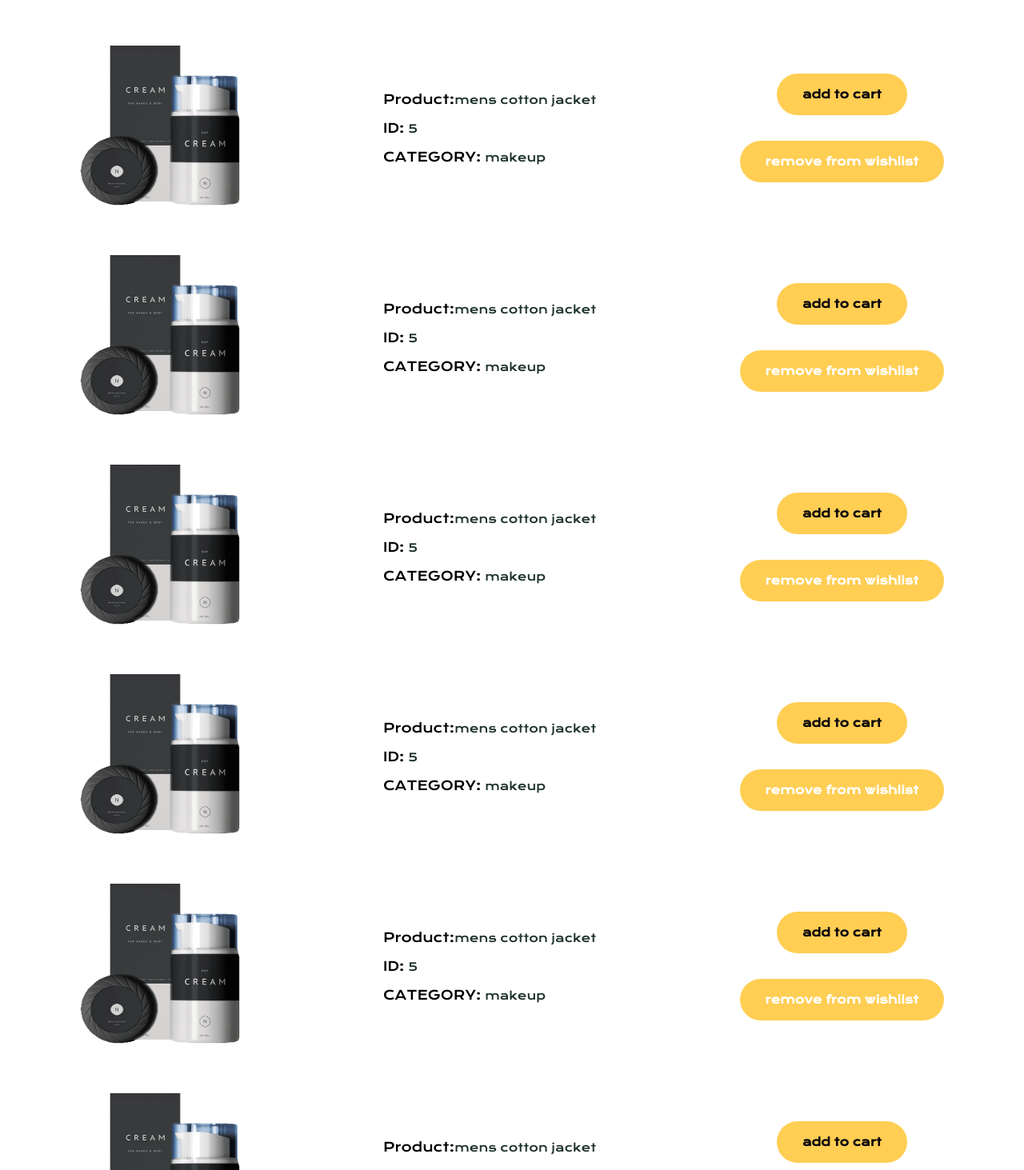
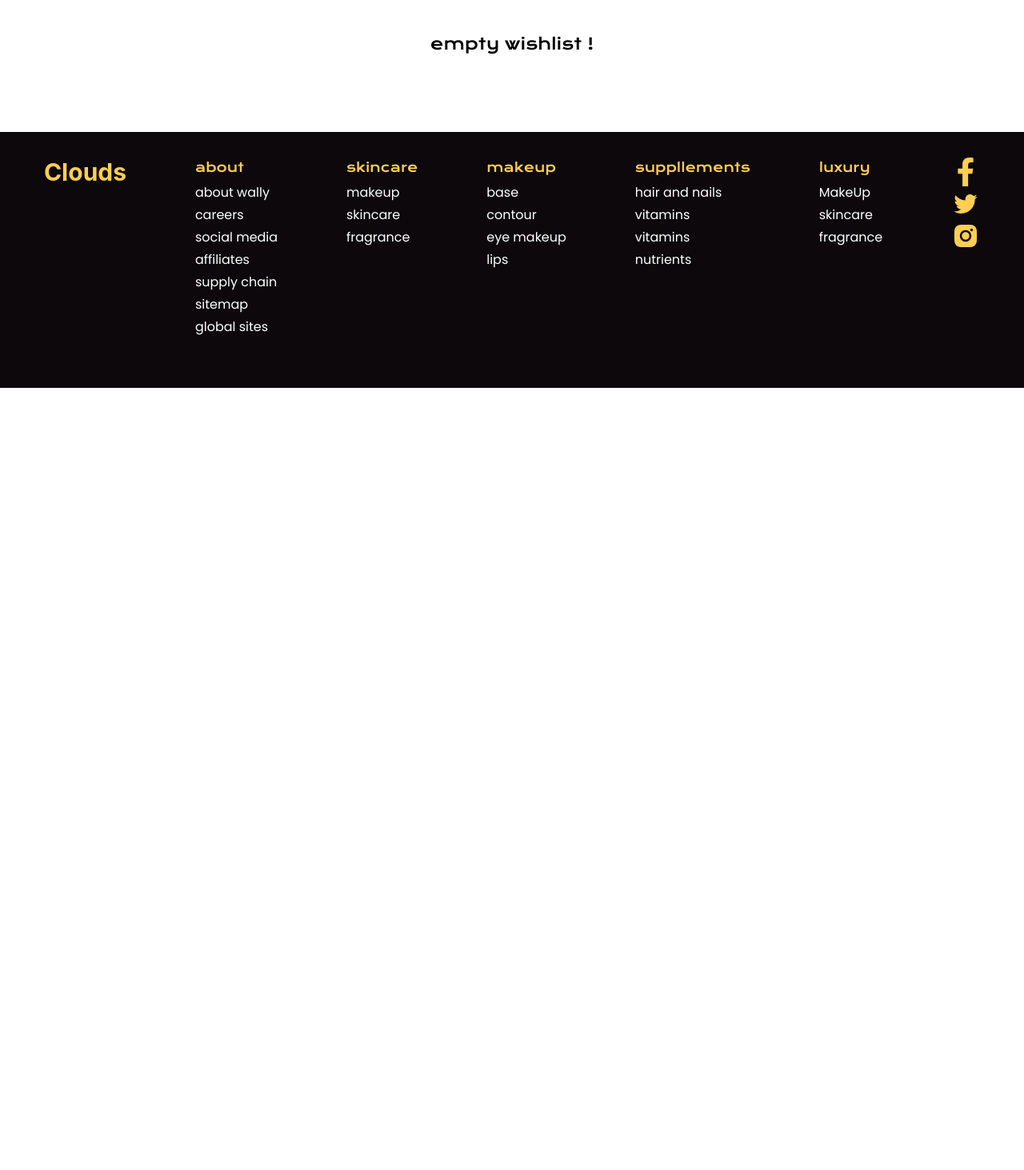
Before and after one commit to omarelkamah/Clouds-MakeUp-Next-Js-App, a Next.js app: page /wishlist in a window 1280 px wide. Shown: the part 127-1590 px from the top of the page at 80% size. After the commit the page ends 800 px from the top, so only its background shows below. Built offline with nearby package versions, Linux system fonts and the light colour scheme.

Commit message:
show products in wishlist page

```diff
--- a/components/product/WishListProduct.jsx
+++ b/components/product/WishListProduct.jsx
@@ -1,13 +1,18 @@
 import React from 'react'
 import Image from 'next/image'
 import Button from '../ui/Button'
+import { useDispatch } from 'react-redux'
+import { addToCart } from '../../store/slice/cartItems'
+import { removeFromWishList } from '../../store/slice/wishItems'
 
-const WishListProduct = () => {
+const WishListProduct = ({ product, name, image, price, category }) => {
+  const dispatch = useDispatch()
+
   return (
     <div className='flex flex-col sm:flex-row flex-wrap items-center justify-around gap-3 mb-6 hover:shadow-lg transition-all py-4'>
       <div className='relative'>
         <Image
-          src='/images/banner.png'
+          src={image}
           alt='product'
           layout=''
           width='200px'
@@ -17,21 +22,26 @@ const WishListProduct = () => {
       <div>
         <h3 className='font-krona mb-3'>
           Product:
-          <span className='text-sm text-backLightDark'>mens cotton jacket</span>
+          <span className='text-sm text-backLightDark'> {name}</span>
         </h3>
         <p className='font-krona mb-3'>
-          ID:<span className='text-sm text-backLightDark'> 5 </span>
+          price:<span className='text-sm text-backLightDark'> {price}</span>
         </p>
         <p className='font-krona'>
-          CATEGORY:<span className='text-sm text-backLightDark'> makeup</span>
+          CATEGORY:
+          <span className='text-sm text-backLightDark'> {category}</span>
         </p>
       </div>
       <div className='w-fit flex flex-col items-center gap-4 sm:gap-8'>
-        <Button title='add to cart' />
+        <Button
+          title='add to cart'
+          onClick={() => dispatch(addToCart(product))}
+        />
         <Button
           title='remove from wishlist'
           bgColor='bg-backDark'
           textColor='text-white'
+          onClick={() => dispatch(removeFromWishList(product))}
         />
       </div>
     </div>
--- a/pages/product/[id].jsx
+++ b/pages/product/[id].jsx
@@ -9,6 +9,7 @@ import Poster from '../../components/ui/Poster'
 import Counter from '../../components/ui/Counter'
 import { useDispatch, useSelector } from 'react-redux'
 import { addToCart, removeFromCart } from '../../store/slice/cartItems'
+import { addToWishList, removeFromWishList } from '../../store/slice/wishItems'
 
 export const getStaticPaths = async () => {
   const res = await fetch(
@@ -50,8 +51,6 @@ const Product = ({ product, id }) => {
   }
 
   getAmount()
-  // console.log(id)
-  // console.log(product.qty)
 
   return (
     <div className='container mx-auto my-5'>
@@ -70,7 +69,10 @@ const Product = ({ product, id }) => {
           />
         </div>
         <div className='flex-1'>
-          <div className='text-backGray flex items-center gap-4 mb-5'>
+          <div
+            className='text-backGray flex items-center gap-4 mb-5 cursor-pointer'
+            onClick={() => dispatch(addToWishList(product))}
+          >
             <AiFillHeart className='text-xl' />
             add to favorites
           </div>
--- a/pages/wishlist/index.jsx
+++ b/pages/wishlist/index.jsx
@@ -1,21 +1,30 @@
 import Link from 'next/link'
 import React from 'react'
+import { useSelector } from 'react-redux'
 import WishListProduct from '../../components/product/WishListProduct'
 
 const index = () => {
+  const { wishItems } = useSelector(state => state.wish)
   return (
     <div className='container mx-auto mb-10'>
       <h3 className='font-krona text-center text-lg mb-10 mt-8'>
         welcome in wishlist page
       </h3>
-      <WishListProduct />
-      <WishListProduct />
-      <WishListProduct />
-      <WishListProduct />
-      <WishListProduct />
-      <WishListProduct />
-      <WishListProduct />
-      <WishListProduct />
+      {wishItems.length === 0 && (
+        <p className='font-krona text-xl text-center mt-4 mb-24'>
+          empty wishlist !
+        </p>
+      )}
+      {wishItems.map(product => (
+        <WishListProduct
+          key={product.id}
+          product={product}
+          name={product.name}
+          image={product.image_link}
+          price={product.price}
+          category={product.category}
+        />
+      ))}
     </div>
   )
 }
```
